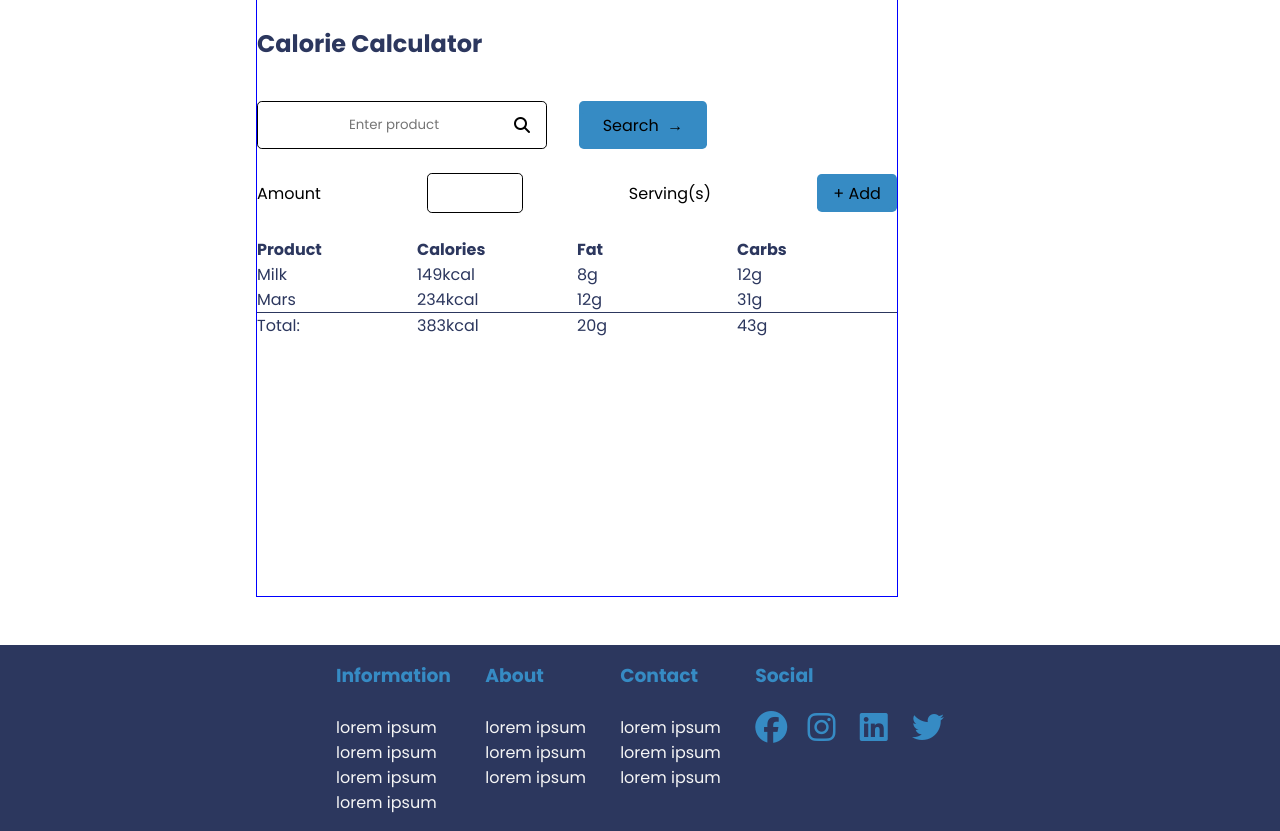
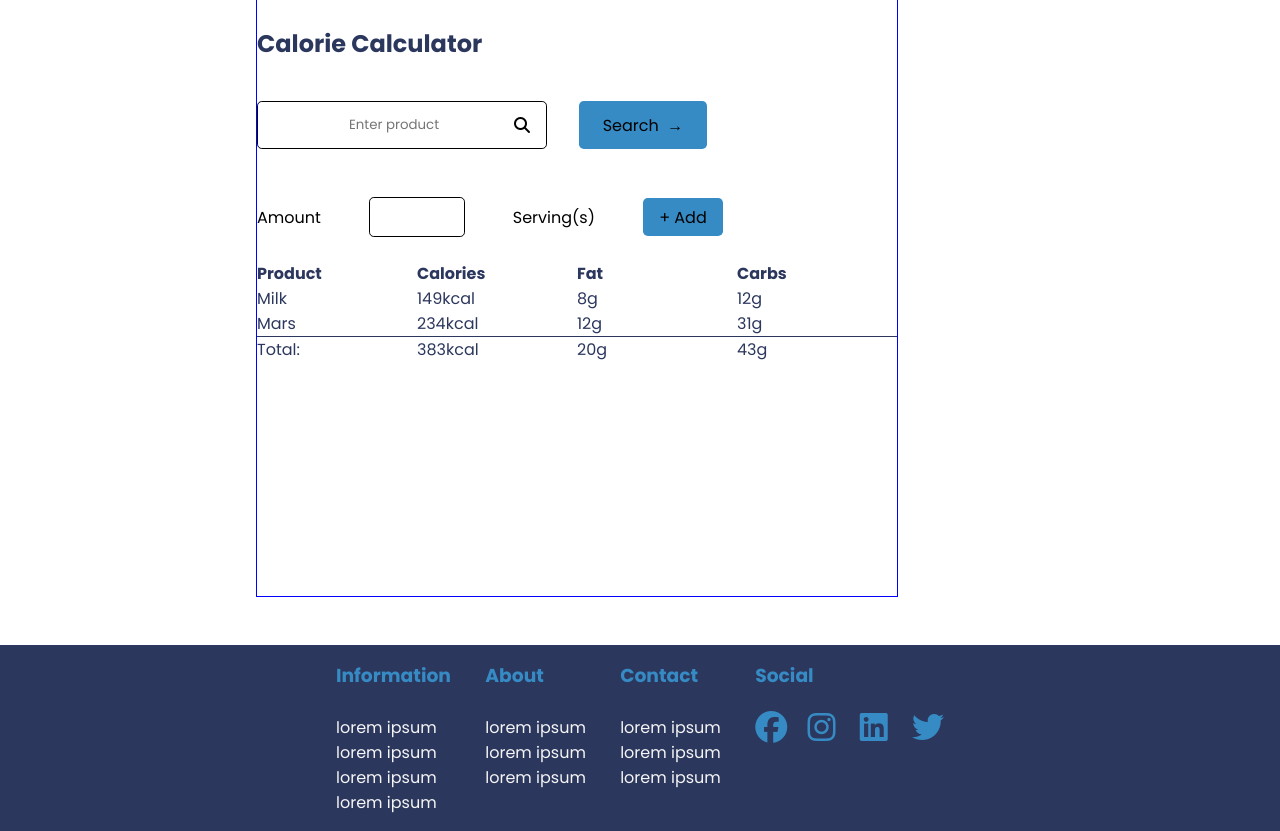
Before and after one commit to ijzzBloc/Clueless-Cook, a website built with Parcel: page src/kcal-calc.html in a window 1280 px wide. Shown: the part 83-914 px from the top of the page. Built offline with nearby package versions, Linux system fonts and the light colour scheme; a web font is replaced by a local one.

Commit message:
small update

```diff
--- a/src/kcal-calculator.css
+++ b/src/kcal-calculator.css
@@ -80,9 +80,12 @@
 .serving-bar {
     height: auto;
     display: flex;
-    justify-content: space-between;
     align-items: center;
     padding-bottom: 3vh;
+    padding-top: 3vh;
+}
+.serving-bar > div {
+    margin-right: 3rem;
 }
 
 #servingamount {
```
Also changed, not shown: 2 other files.
